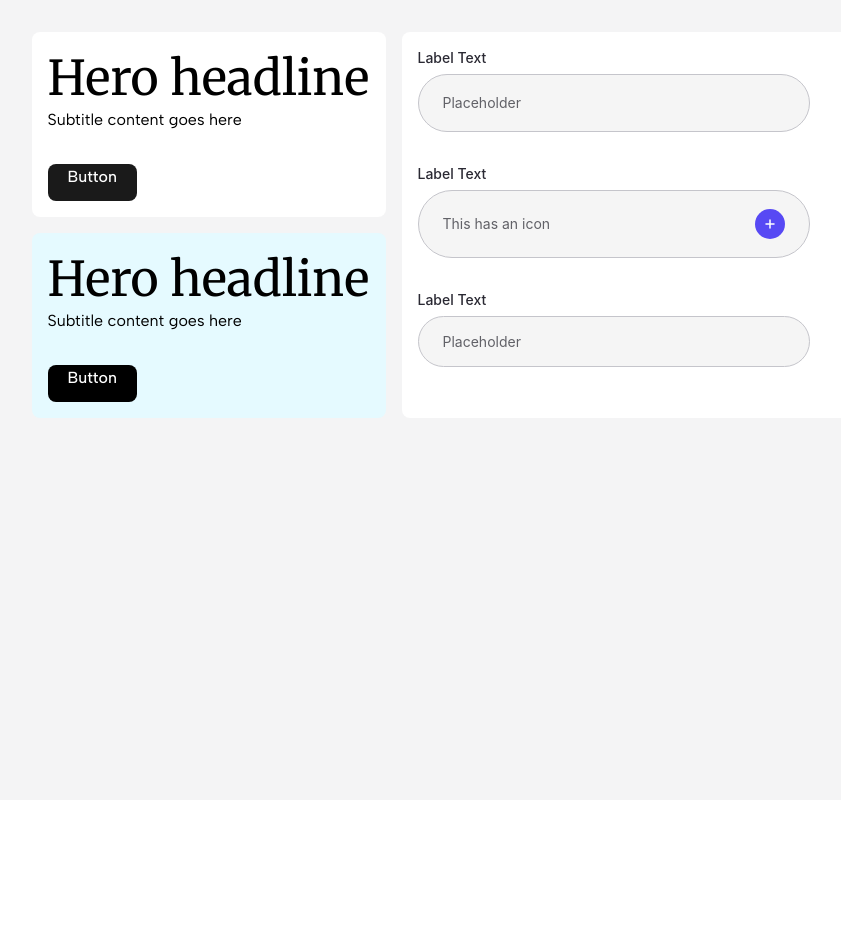
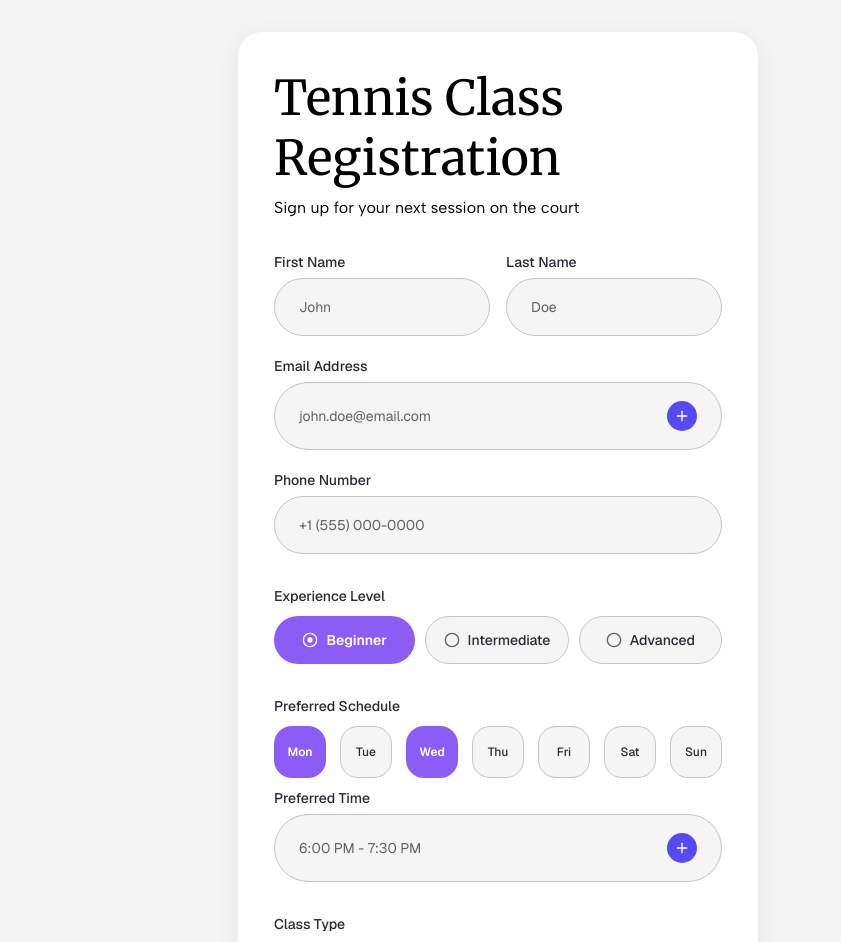
Before and after one commit to tudorDrayfus/pencil-example, a Next.js app: page / in a window 1280 px wide. Shown: the top 942 px of the page, without its empty margins (142-983 px from the left). Before the commit the page ends 800 px from the top, so only its background shows below. Built offline with nearby package versions, Linux system fonts and the light colour scheme.

Commit message:
design(v2.0): regenerate landing page from design.pen
- Source: design.pen (hero-container canvas)
- Generated by: claude --print
- Version: v2.0

```diff
--- a/app/page.tsx
+++ b/app/page.tsx
@@ -1,140 +1,232 @@
 export default function Home() {
   return (
-    <div className="min-h-screen bg-zinc-100 flex flex-row flex-wrap items-start justify-center gap-4 p-8">
-      {/* Left column: stacked hero-containers */}
-      <div className="flex flex-col gap-4">
-        {/* hero-container */}
-        <div
-          className="bg-white rounded-lg p-4 flex flex-col gap-8"
-          style={{ width: 354, height: 185 }}
-        >
-          {/* hero-container-text */}
-          <div className="flex flex-col">
-            {/* hero-headlinne */}
-            <h1 className="font-merriweather text-[48px] font-normal text-black leading-tight">
-              Hero headline
+    <div className="min-h-screen bg-zinc-100 flex items-center justify-center p-8">
+      {/* Tennis Class Sign-Up */}
+      <div className="bg-white rounded-[24px] shadow-[0_4px_24px_0_rgba(0,0,0,0.063)] p-9 flex flex-col gap-8 w-[520px]">
+
+        {/* header */}
+        <div className="flex flex-col gap-2 w-full">
+          {/* title */}
+          <h1 className="font-merriweather text-[48px] font-normal text-black w-[451px] leading-tight">
+            Tennis Class Registration
           </h1>
+          {/* subtitle */}
           <p className="font-albert-sans text-base font-normal text-black">
-              Subtitle content goes here
+            Sign up for your next session on the court
           </p>
         </div>
-          {/* cta-button */}
-          <button className="font-albert-sans text-base font-medium text-white bg-[#1a1a1a] rounded-lg py-3 px-5 w-fit overflow-hidden flex flex-col justify-end">
-            Button
-          </button>
+
+        {/* Form Fields */}
+        <div className="flex flex-col gap-5 w-full">
+
+          {/* nameRow */}
+          <div className="flex flex-row gap-4 w-full">
+            {/* firstName */}
+            <div className="flex flex-col gap-1.5 w-full">
+              <div className="flex items-center w-full">
+                <span className="font-sans text-sm font-medium leading-[1.43] text-[#2A2933] w-full">
+                  First Name
+                </span>
               </div>
-
-        {/* hero-container */}
-        <div
-          className="bg-[#e5faff] rounded-lg p-4 flex flex-col gap-8"
-          style={{ width: 354, height: 185 }}
-        >
-          {/* hero-container-text */}
-          <div className="flex flex-col">
-            {/* hero-headlinne */}
-            <h1 className="font-merriweather text-[48px] font-normal text-black leading-tight">
-              Hero headline
-            </h1>
-            <p className="font-albert-sans text-base font-normal text-black">
-              Subtitle content goes here
-            </p>
+              <div className="flex items-center w-full rounded-full bg-[#F5F5F5] border border-[#C5C5CB] px-6 py-[18px]">
+                <span className="font-sans text-sm font-normal leading-[1.43] text-[#616167] w-full">
+                  John
+                </span>
               </div>
-          {/* cta-button */}
-          <button className="font-albert-sans text-base font-medium text-white bg-black rounded-lg py-3 px-5 w-fit overflow-hidden flex flex-col justify-end">
-            Button
-          </button>
+            </div>
+            {/* lastName */}
+            <div className="flex flex-col gap-1.5 w-full">
+              <div className="flex items-center w-full">
+                <span className="font-sans text-sm font-medium leading-[1.43] text-[#2A2933] w-full">
+                  Last Name
+                </span>
+              </div>
+              <div className="flex items-center w-full rounded-full bg-[#F5F5F5] border border-[#C5C5CB] px-6 py-[18px]">
+                <span className="font-sans text-sm font-normal leading-[1.43] text-[#616167] w-full">
+                  Doe
+                </span>
+              </div>
             </div>
           </div>
 
-      {/* hero-container-lg */}
-      <div
-        className="bg-white rounded-lg p-4 flex flex-col gap-8"
-        style={{ width: 563, height: 386 }}
-      >
-        {/* Input Group/Default */}
-        <div className="flex flex-col gap-1.5" style={{ width: 392 }}>
-          {/* Label Text */}
+          {/* emailField */}
+          <div className="flex flex-col gap-1.5 w-full">
             <div className="flex items-center w-full">
-            <span
-              className="text-sm font-medium leading-[1.43] w-full"
-              style={{ fontFamily: "Inter", color: "#2A2933" }}
-            >
-              Label Text
+              <span className="font-sans text-sm font-medium leading-[1.43] text-[#2A2933] w-full">
+                Email Address
               </span>
             </div>
-          {/* Input */}
-          <div
-            className="flex items-center w-full rounded-full border px-6 py-[18px]"
-            style={{ backgroundColor: "#F5F5F5", borderColor: "#C5C5CB" }}
-          >
-            <span
-              className="text-sm font-normal leading-[1.43] w-full"
-              style={{ fontFamily: "Inter", color: "#616167" }}
-            >
-              Placeholder
-            </span>
-          </div>
-        </div>
-
-        {/* Input Group/Default */}
-        <div className="flex flex-col gap-1.5" style={{ width: 392 }}>
-          {/* Label Text */}
-          <div className="flex items-center w-full">
-            <span
-              className="text-sm font-medium leading-[1.43] w-full"
-              style={{ fontFamily: "Inter", color: "#2A2933" }}
-            >
-              Label Text
-            </span>
-          </div>
-          {/* Input */}
-          <div
-            className="flex items-center w-full rounded-full border px-6 py-[18px] gap-2"
-            style={{ backgroundColor: "#F5F5F5", borderColor: "#C5C5CB" }}
-          >
-            <span
-              className="text-sm font-normal leading-[1.43] flex-1"
-              style={{ fontFamily: "Inter", color: "#616167" }}
-            >
-              This has an icon
+            <div className="flex items-center w-full rounded-full bg-[#F5F5F5] border border-[#C5C5CB] px-6 py-[18px] gap-2">
+              <span className="font-sans text-sm font-normal leading-[1.43] text-[#616167] flex-1">
+                john.doe@email.com
               </span>
               {/* Icon Button/Default */}
-            <div
-              className="flex items-center justify-center rounded-full flex-shrink-0"
-              style={{ width: 30, height: 30, backgroundColor: "#5749F4", padding: 10 }}
-            >
-              <svg width="10" height="10" viewBox="0 0 10 10" fill="none" xmlns="http://www.w3.org/2000/svg">
-                <path d="M5 1V9M1 5H9" stroke="white" strokeWidth="1.5" strokeLinecap="round" />
+              <div className="flex items-center justify-center rounded-full bg-[#5749F4] w-[30px] h-[30px] shrink-0">
+                <svg width="16" height="16" viewBox="0 0 24 24" fill="none" stroke="white" strokeWidth="2" strokeLinecap="round" strokeLinejoin="round">
+                  <line x1="12" y1="5" x2="12" y2="19" />
+                  <line x1="5" y1="12" x2="19" y2="12" />
                 </svg>
               </div>
             </div>
           </div>
 
-        {/* Input Group/Default */}
-        <div className="flex flex-col gap-1.5" style={{ width: 392 }}>
-          {/* Label Text */}
+          {/* phoneField */}
+          <div className="flex flex-col gap-1.5 w-full">
             <div className="flex items-center w-full">
-            <span
-              className="text-sm font-medium leading-[1.43] w-full"
-              style={{ fontFamily: "Inter", color: "#2A2933" }}
-            >
-              Label Text
+              <span className="font-sans text-sm font-medium leading-[1.43] text-[#2A2933] w-full">
+                Phone Number
               </span>
             </div>
-          {/* Input */}
-          <div
-            className="flex items-center w-full rounded-full border px-6"
-            style={{ height: 51, backgroundColor: "#F5F5F5", borderColor: "#C5C5CB" }}
-          >
-            <span
-              className="text-sm font-normal leading-[1.43] w-full"
-              style={{ fontFamily: "Inter", color: "#616167" }}
-            >
-              Placeholder
+            <div className="flex items-center w-full rounded-full bg-[#F5F5F5] border border-[#C5C5CB] px-6 py-[18px]">
+              <span className="font-sans text-sm font-normal leading-[1.43] text-[#616167] w-full">
+                +1 (555) 000-0000
               </span>
+            </div>
+          </div>
+
+        </div>
+
+        {/* Experience Level */}
+        <div className="flex flex-col gap-[10px] w-full">
+          <span className="font-sans text-sm font-medium leading-[1.43] text-[#2A2933]" id="expLabel">
+            Experience Level
+          </span>
+          {/* expOptions */}
+          <div className="flex flex-row gap-[10px] w-full">
+            {/* Beginner Selected */}
+            <div className="flex-1 flex items-center justify-center gap-2 bg-[#8B5CF6] rounded-full h-[48px] px-4">
+              <svg width="16" height="16" viewBox="0 0 24 24" fill="none" stroke="white" strokeWidth="2" strokeLinecap="round" strokeLinejoin="round">
+                <circle cx="12" cy="12" r="10" />
+                <circle cx="12" cy="12" r="3" fill="white" stroke="white" />
+              </svg>
+              <span className="font-sans text-sm font-semibold text-white" id="opt1Text">Beginner</span>
+            </div>
+            {/* Intermediate */}
+            <div className="flex-1 flex items-center justify-center gap-2 bg-[#F5F5F5] border border-[#C5C5CB] rounded-full h-[48px] px-4">
+              <svg width="16" height="16" viewBox="0 0 24 24" fill="none" stroke="#616167" strokeWidth="2" strokeLinecap="round" strokeLinejoin="round">
+                <circle cx="12" cy="12" r="10" />
+              </svg>
+              <span className="font-sans text-sm font-medium text-[#2A2933]" id="opt2Text">Intermediate</span>
+            </div>
+            {/* Advanced */}
+            <div className="flex-1 flex items-center justify-center gap-2 bg-[#F5F5F5] border border-[#C5C5CB] rounded-full h-[48px] px-4">
+              <svg width="16" height="16" viewBox="0 0 24 24" fill="none" stroke="#616167" strokeWidth="2" strokeLinecap="round" strokeLinejoin="round">
+                <circle cx="12" cy="12" r="10" />
+              </svg>
+              <span className="font-sans text-sm font-medium text-[#2A2933]" id="opt3Text">Advanced</span>
+            </div>
+          </div>
+        </div>
+
+        {/* Preferred Schedule */}
+        <div className="flex flex-col gap-[10px] w-full">
+          <span className="font-sans text-sm font-medium leading-[1.43] text-[#2A2933]" id="schedLabel">
+            Preferred Schedule
+          </span>
+          {/* daysRow */}
+          <div className="flex flex-row justify-between w-full">
+            {/* dayMon - selected */}
+            <div className="w-[52px] h-[52px] rounded-[18px] bg-[#8B5CF6] flex items-center justify-center">
+              <span className="font-sans text-xs font-semibold text-white" id="dayMonT">Mon</span>
+            </div>
+            {/* dayTue */}
+            <div className="w-[52px] h-[52px] rounded-[18px] bg-[#F5F5F5] border border-[#C5C5CB] flex items-center justify-center">
+              <span className="font-sans text-xs font-medium text-[#2A2933]" id="dayTueT">Tue</span>
+            </div>
+            {/* dayWed - selected */}
+            <div className="w-[52px] h-[52px] rounded-[18px] bg-[#8B5CF6] flex items-center justify-center">
+              <span className="font-sans text-xs font-semibold text-white" id="dayWedT">Wed</span>
+            </div>
+            {/* dayThu */}
+            <div className="w-[52px] h-[52px] rounded-[18px] bg-[#F5F5F5] border border-[#C5C5CB] flex items-center justify-center">
+              <span className="font-sans text-xs font-medium text-[#2A2933]" id="dayThuT">Thu</span>
+            </div>
+            {/* dayFri */}
+            <div className="w-[52px] h-[52px] rounded-[18px] bg-[#F5F5F5] border border-[#C5C5CB] flex items-center justify-center">
+              <span className="font-sans text-xs font-medium text-[#2A2933]" id="dayFriT">Fri</span>
+            </div>
+            {/* daySat */}
+            <div className="w-[52px] h-[52px] rounded-[18px] bg-[#F5F5F5] border border-[#C5C5CB] flex items-center justify-center">
+              <span className="font-sans text-xs font-medium text-[#2A2933]" id="daySatT">Sat</span>
+            </div>
+            {/* daySun */}
+            <div className="w-[52px] h-[52px] rounded-[18px] bg-[#F5F5F5] border border-[#C5C5CB] flex items-center justify-center">
+              <span className="font-sans text-xs font-medium text-[#2A2933]" id="daySunT">Sun</span>
+            </div>
+          </div>
+          {/* timeField */}
+          <div className="flex flex-col gap-1.5 w-full">
+            <div className="flex items-center w-full">
+              <span className="font-sans text-sm font-medium leading-[1.43] text-[#2A2933] w-full">
+                Preferred Time
+              </span>
+            </div>
+            <div className="flex items-center w-full rounded-full bg-[#F5F5F5] border border-[#C5C5CB] px-6 py-[18px] gap-2">
+              <span className="font-sans text-sm font-normal leading-[1.43] text-[#616167] flex-1">
+                6:00 PM - 7:30 PM
+              </span>
+              {/* Icon Button/Default */}
+              <div className="flex items-center justify-center rounded-full bg-[#5749F4] w-[30px] h-[30px] shrink-0">
+                <svg width="16" height="16" viewBox="0 0 24 24" fill="none" stroke="white" strokeWidth="2" strokeLinecap="round" strokeLinejoin="round">
+                  <line x1="12" y1="5" x2="12" y2="19" />
+                  <line x1="5" y1="12" x2="19" y2="12" />
+                </svg>
               </div>
             </div>
           </div>
         </div>
+
+        {/* Class Type */}
+        <div className="flex flex-col gap-[10px] w-full">
+          <span className="font-sans text-sm font-medium leading-[1.43] text-[#2A2933]" id="classLabel">
+            Class Type
+          </span>
+          {/* classOptions */}
+          <div className="flex flex-row gap-[10px] w-full">
+            {/* classPriv */}
+            <div className="flex-1 flex flex-col items-center justify-center gap-1 bg-[#F5F5F5] border border-[#C5C5CB] rounded-[20px] h-[80px] p-4">
+              <svg width="20" height="20" viewBox="0 0 24 24" fill="none" stroke="#616167" strokeWidth="2" strokeLinecap="round" strokeLinejoin="round">
+                <path d="M20 21v-2a4 4 0 0 0-4-4H8a4 4 0 0 0-4 4v2" />
+                <circle cx="12" cy="7" r="4" />
+              </svg>
+              <span className="font-sans text-[13px] font-medium text-[#2A2933]" id="classPrivText">Private</span>
+            </div>
+            {/* classGroup - selected */}
+            <div className="flex-1 flex flex-col items-center justify-center gap-1 bg-[#8B5CF6]/[.13] border-[1.5px] border-[#8B5CF6] rounded-[20px] h-[80px] p-4">
+              <svg width="20" height="20" viewBox="0 0 24 24" fill="none" stroke="#8B5CF6" strokeWidth="2" strokeLinecap="round" strokeLinejoin="round">
+                <path d="M17 21v-2a4 4 0 0 0-4-4H5a4 4 0 0 0-4 4v2" />
+                <circle cx="9" cy="7" r="4" />
+                <path d="M23 21v-2a4 4 0 0 0-3-3.87" />
+                <path d="M16 3.13a4 4 0 0 1 0 7.75" />
+              </svg>
+              <span className="font-sans text-[13px] font-semibold text-[#8B5CF6]" id="classGroupText">Group</span>
+            </div>
+            {/* classCamp */}
+            <div className="flex-1 flex flex-col items-center justify-center gap-1 bg-[#F5F5F5] border border-[#C5C5CB] rounded-[20px] h-[80px] p-4">
+              <svg width="20" height="20" viewBox="0 0 24 24" fill="none" stroke="#616167" strokeWidth="2" strokeLinecap="round" strokeLinejoin="round">
+                <path d="M3 22l9-18 9 18" />
+                <path d="M7.5 14.5h9" />
+              </svg>
+              <span className="font-sans text-[13px] font-medium text-[#2A2933]" id="classCampText">Camp</span>
+            </div>
+          </div>
+        </div>
+
+        {/* Submit Button */}
+        <button className="flex items-center justify-center gap-2 bg-[#8B5CF6] rounded-full h-[56px] w-full cursor-pointer">
+          <svg width="20" height="20" viewBox="0 0 24 24" fill="none" stroke="white" strokeWidth="2" strokeLinecap="round" strokeLinejoin="round">
+            <polyline points="20 6 9 17 4 12" />
+          </svg>
+          <span className="font-sans text-base font-semibold text-white" id="btnText">Register for Class</span>
+        </button>
+
+        {/* footer */}
+        <div className="flex flex-row justify-center gap-1 w-full">
+          <span className="font-sans text-[13px] text-[#71717A]" id="footerText">Already registered?</span>
+          <span className="font-sans text-[13px] font-semibold text-[#8B5CF6] cursor-pointer" id="footerLink">View your bookings</span>
+        </div>
+
+      </div>
+    </div>
   );
 }
```
Lines whose indentation alone changed are shown as unchanged.
